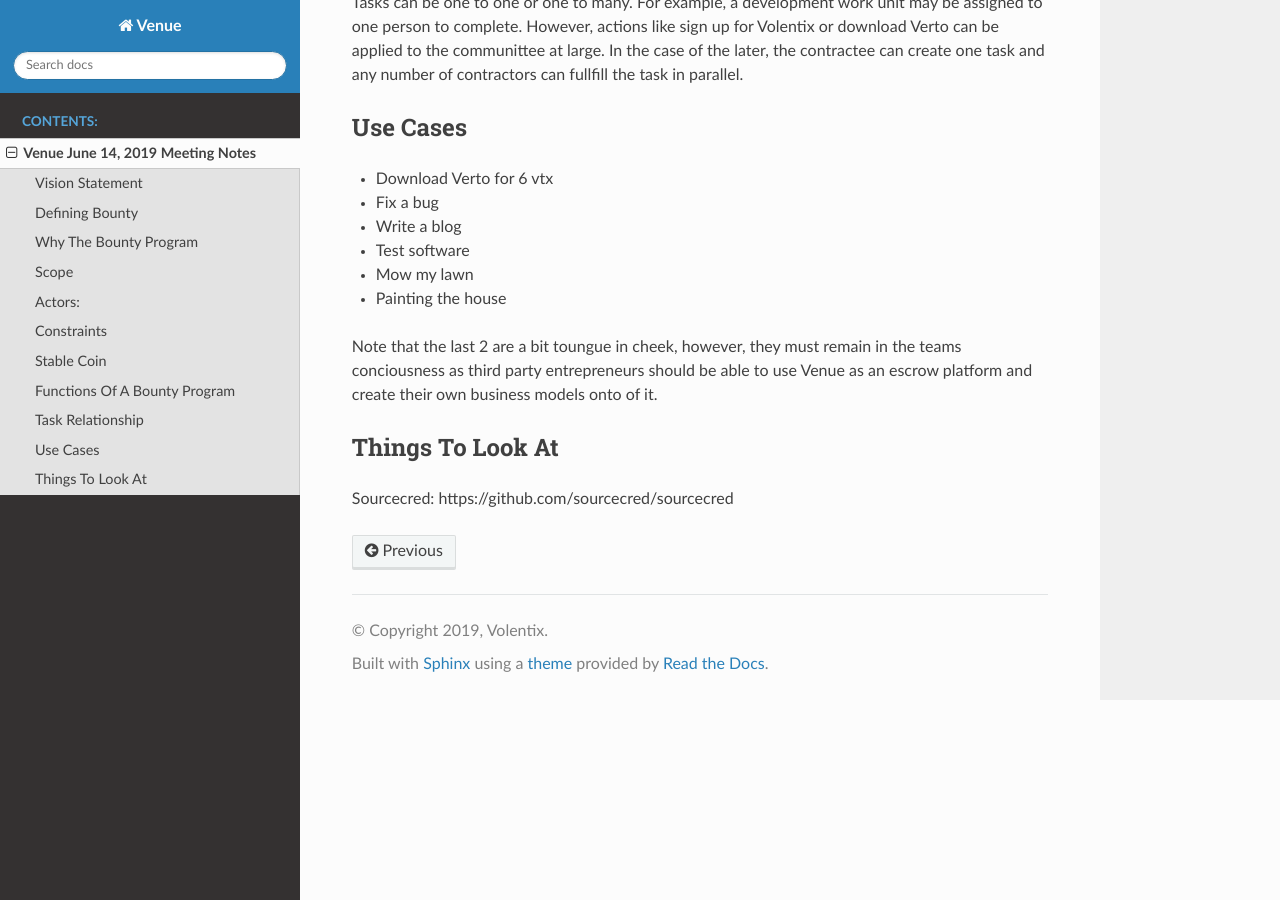
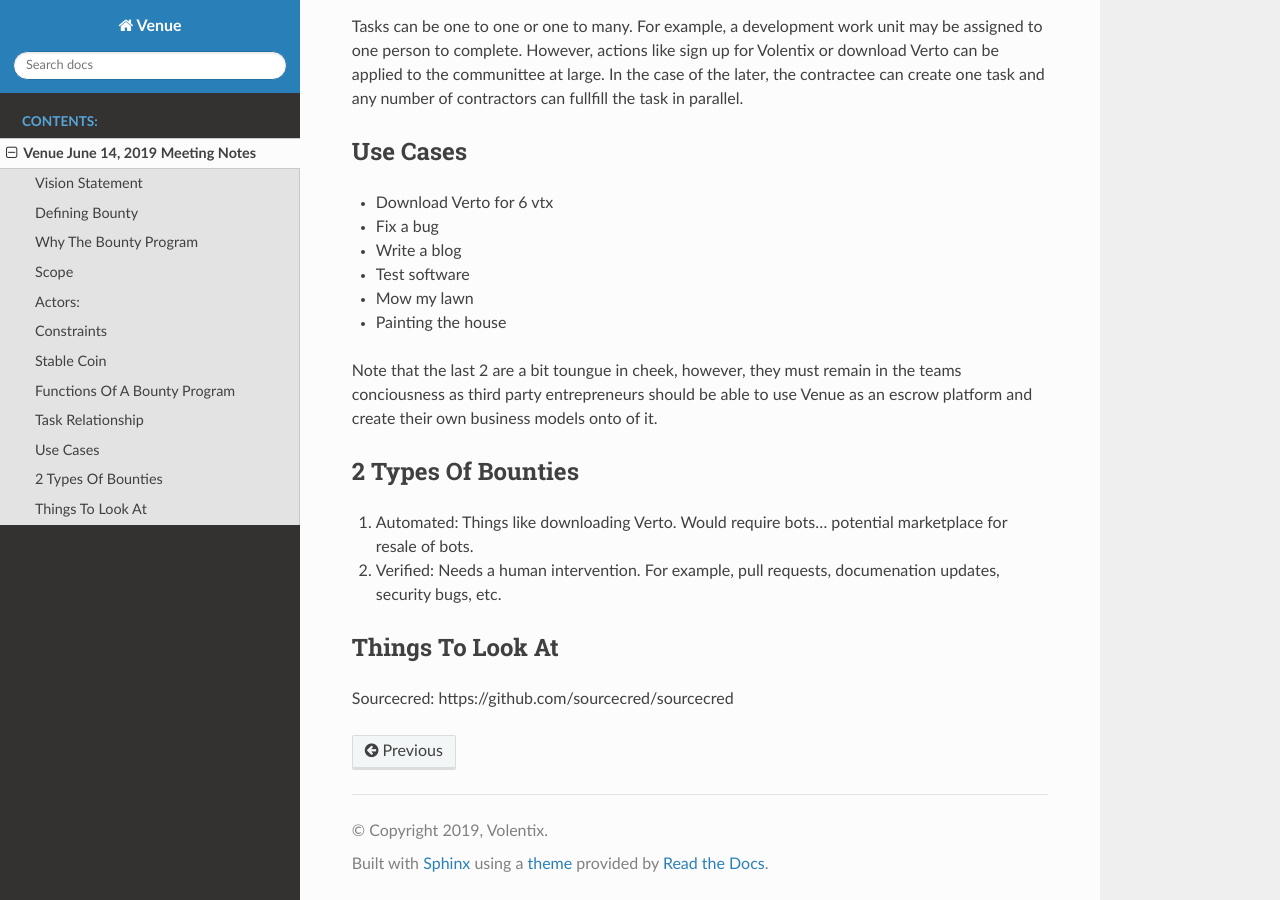
Before and after one commit to volentixlabsinc/venue, a Sphinx documentation site: the page built from docs/20190614-MeetingNotes.md, in a window 1280 px wide and 900 px high, scrolled down 1873 px. Built offline with Sphinx 7.4.7 and the Read the Docs theme 2.0.0, drawn with Linux system fonts in a browser that asks for light colours.

Commit message:
adding definition for 2 types of bounty

```diff
--- a/docs/20190614-MeetingNotes.md
+++ b/docs/20190614-MeetingNotes.md
@@ -10,6 +10,7 @@
   * [Functions Of A Bounty Program](#functions-of-a-bounty-program)
   * [Task Relationship](#task-relationship)
   * [Use Cases](#use-cases)
+  * [2 Types Of Bounties](#2-types-of-bounties)
   * [Things To Look At](#things-to-look-at)
 
 ## Vision Statement
@@ -73,6 +74,11 @@ Tasks can be one to one or one to many. For example, a development work unit may
 
 Note that the last 2 are a bit toungue in cheek, however, they must remain in the teams conciousness as third party entrepreneurs should be able to use Venue as an escrow platform and create their own business models onto of it.
 
+## 2 Types Of Bounties
+
+1. Automated: Things like downloading Verto. Would require bots... potential marketplace for resale of bots.
+2. Verified: Needs a human intervention. For example, pull requests, documenation updates, security bugs, etc.
+
 ## Things To Look At
 
 Sourcecred: https://github.com/sourcecred/sourcecred
```
